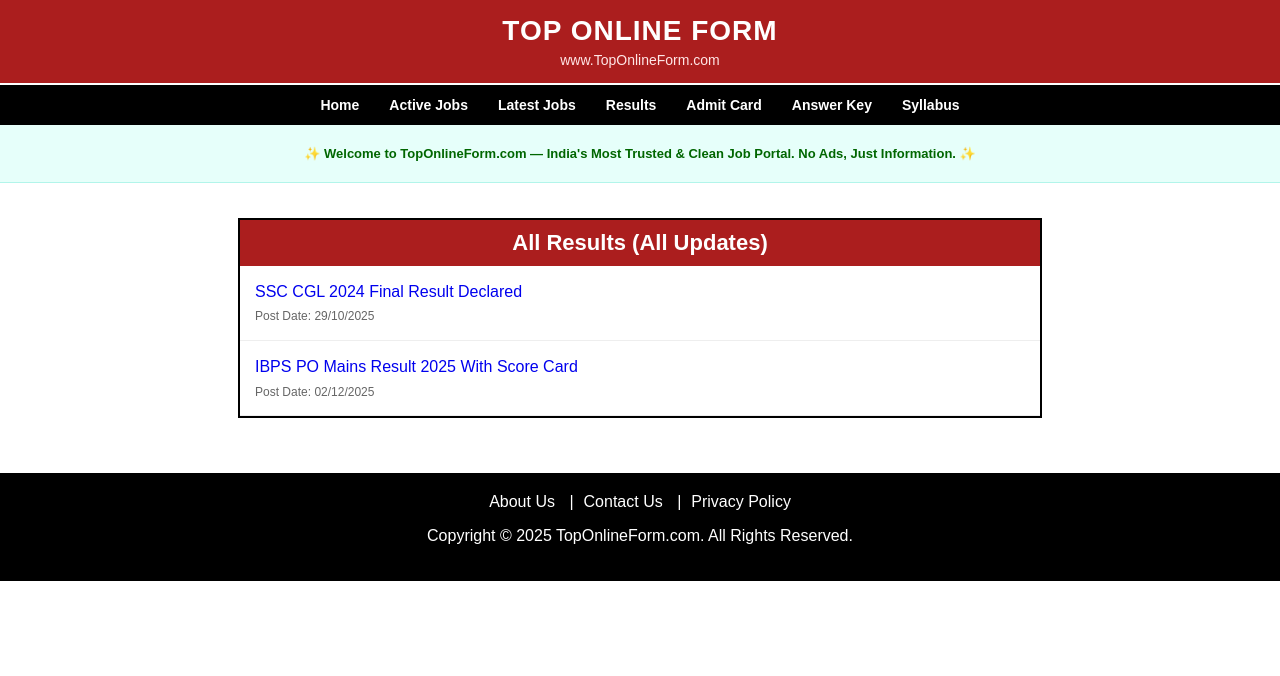
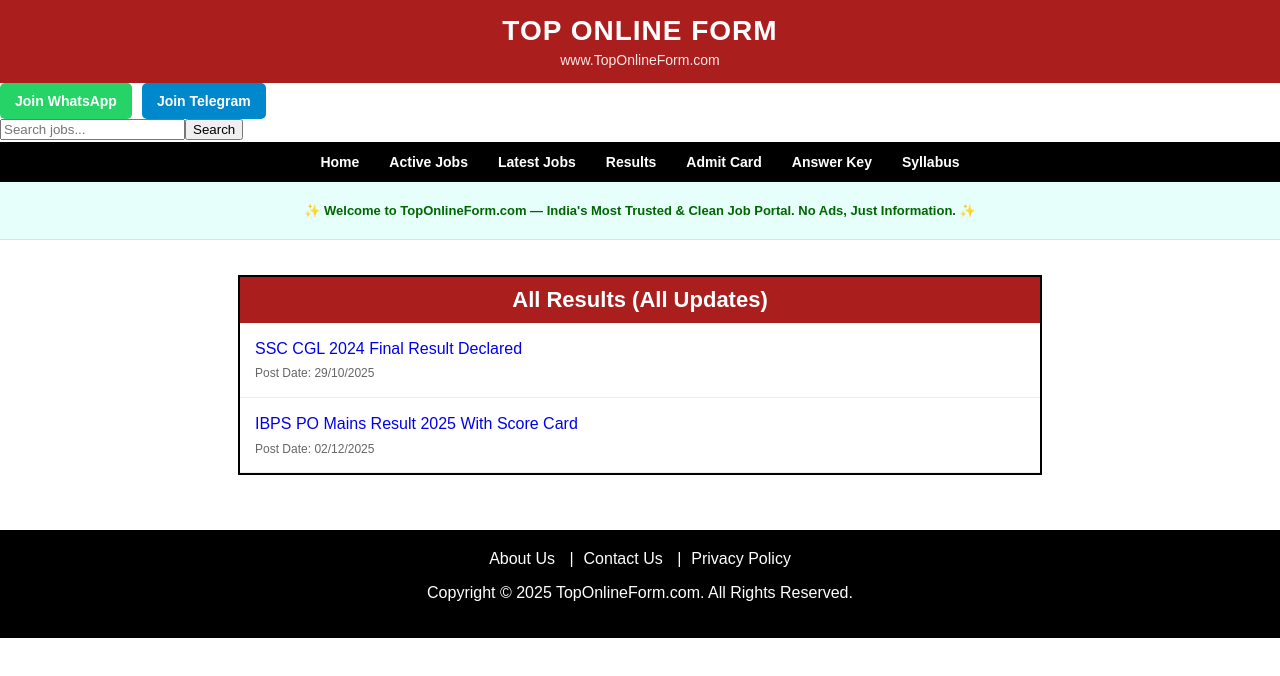
Before and after one commit to dr90929/govt-jobs-portal, a React (Vite) app: page /results in a window 1280 px wide. Shown: the top 676 px of the page. Built offline with nearby package versions, Linux system fonts and the light colour scheme.

Commit message:
Update App.jsx

```diff
--- a/src/App.jsx
+++ b/src/App.jsx
@@ -8,15 +8,54 @@
 import CategoryPage from './CategoryPage';
 import ActiveJobs from './ActiveJobs';
 
-// --- Navbar Component (Ab ye sirf Header aur Menu dikhayega) ---
+// --- Navbar Component (Contains Header, Social, Search & Menu) ---
 function Navbar() {
+  const [searchTerm, setSearchTerm] = useState("");
+
+  const handleSearch = (e) => {
+    e.preventDefault();
+    if(searchTerm.trim()) {
+      alert("Search functionality coming soon for: " + searchTerm);
+    }
+  };
+
   return (
     <>
+      {/* --- STICKY WRAPPER START --- */}
+      {/* Ye div screen ke top par chipak jayega */}
+      <div className="sticky-top">
+
+        {/* 1. RED HEADER */}
         <div className="header">
           <h1>TOP ONLINE FORM</h1>
           <p>www.TopOnlineForm.com</p>
         </div>
 
+        {/* 2. ACTION BAR (Social + Search) */}
+        <div className="action-bar">
+          <div className="social-group">
+            <a href="https://whatsapp.com" target="_blank" className="social-btn whatsapp">
+               Join WhatsApp
+            </a>
+            <a href="https://telegram.org" target="_blank" className="social-btn telegram">
+               Join Telegram
+            </a>
+          </div>
+
+          <div className="search-container">
+            <form onSubmit={handleSearch}>
+              <input
+                type="text"
+                placeholder="Search jobs..."
+                value={searchTerm}
+                onChange={(e) => setSearchTerm(e.target.value)}
+              />
+              <button type="submit">Search</button>
+            </form>
+          </div>
+        </div>
+
+        {/* 3. BLACK MENU */}
         <div className="navbar">
           <Link to="/">Home</Link>
           <Link to="/active-jobs">Active Jobs</Link>
@@ -27,6 +66,9 @@
           <Link to="/syllabus">Syllabus</Link>
         </div>
 
+      </div>
+      {/* --- STICKY WRAPPER END --- */}
+
       <div className="clean-note">
         <p>✨ Welcome to TopOnlineForm.com — India's Most Trusted & Clean Job Portal. No Ads, Just Information. ✨</p>
       </div>
@@ -34,23 +76,12 @@
   );
 }
 
-// --- Home Component (Search aur Buttons yahan shift ho gaye) ---
+// --- Home Component (Only Grids) ---
 function Home() {
-  const [searchTerm, setSearchTerm] = useState("");
-
-  const handleSearch = (e) => {
-    e.preventDefault();
-    if(searchTerm.trim()) {
-      alert("Search functionality coming soon for: " + searchTerm);
-    }
-  };
-
-  // Row 1 Data
   const latestJobs = jobsData.filter(job => job.category === "Latest Jobs").slice(0, 20);
   const admitCards = jobsData.filter(job => job.category === "Admit Card").slice(0, 20);
   const results = jobsData.filter(job => job.category === "Result").slice(0, 20);
 
-  // Row 2 Data
   const answerKeys = jobsData.filter(job => job.category === "Answer Key").slice(0, 7);
   const syllabus = jobsData.filter(job => job.category === "Syllabus").slice(0, 7);
   const previousPapers = jobsData.filter(job => job.category === "Previous Paper").slice(0, 7);
@@ -74,7 +105,7 @@
   );
 
   return (
-    <div>
+    <div className="main-grid">
       <SEO
         title="Sarkari Result 2025, Sarkari Naukri, Online Form"
         description="TopOnlineForm provides latest Sarkari Result, Sarkari Naukri 2025, Admit Card, Answer Key and Online Forms."
@@ -82,31 +113,6 @@
         url="https://toponlineform.com/"
       />
 
-      {/* --- NEW ACTION ROW (Social Buttons + Search) --- */}
-      <div className="home-action-row">
-        <div className="social-group">
-          <a href="https://whatsapp.com" target="_blank" className="social-btn whatsapp">
-             Follow WhatsApp Channel
-          </a>
-          <a href="https://telegram.org" target="_blank" className="social-btn telegram">
-             Join Telegram Channel
-          </a>
-        </div>
-
-        <div className="home-search-container">
-          <form onSubmit={handleSearch}>
-            <input
-              type="text"
-              placeholder="Search..."
-              value={searchTerm}
-              onChange={(e) => setSearchTerm(e.target.value)}
-            />
-            <button type="submit">Search</button>
-          </form>
-        </div>
-      </div>
-
-      <div className="main-grid">
       {/* ROW 1 */}
       <JobBox title="Latest Jobs" jobs={latestJobs} linkTo="/latest-jobs" />
       <JobBox title="Admit Card" jobs={admitCards} linkTo="/admit-card" />
@@ -117,11 +123,10 @@
       <JobBox title="Syllabus" jobs={syllabus} linkTo="/syllabus" />
       <JobBox title="Previous Paper" jobs={previousPapers} linkTo="/previous-papers" />
     </div>
-    </div>
   );
 }
 
-// --- Job Details Component (No Change Here) ---
+// --- Job Details ---
 function JobDetails() {
   const { slug } = useParams();
   const job = jobsData.find((j) => j.slug === slug);
```
Lines whose indentation alone changed are shown as unchanged.
